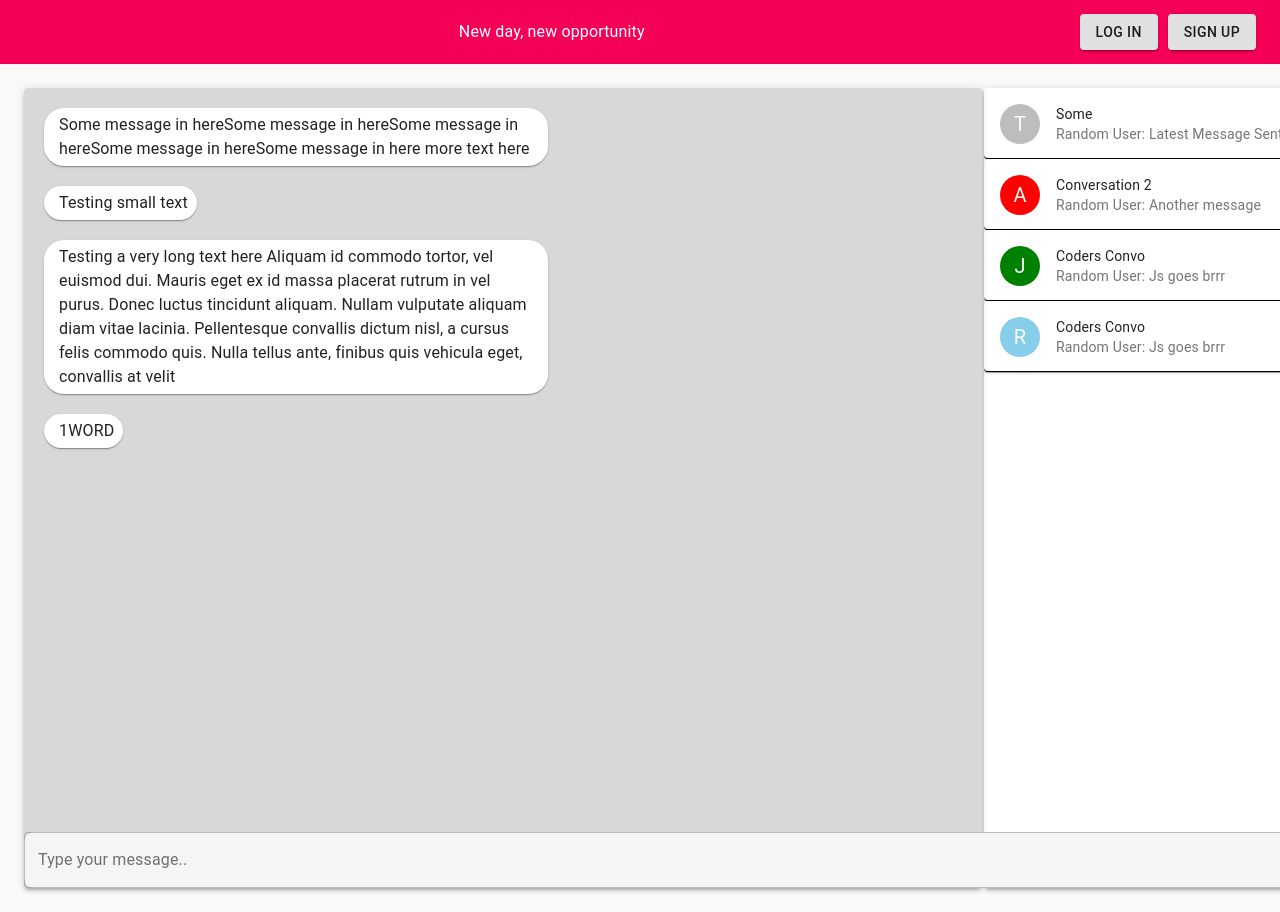
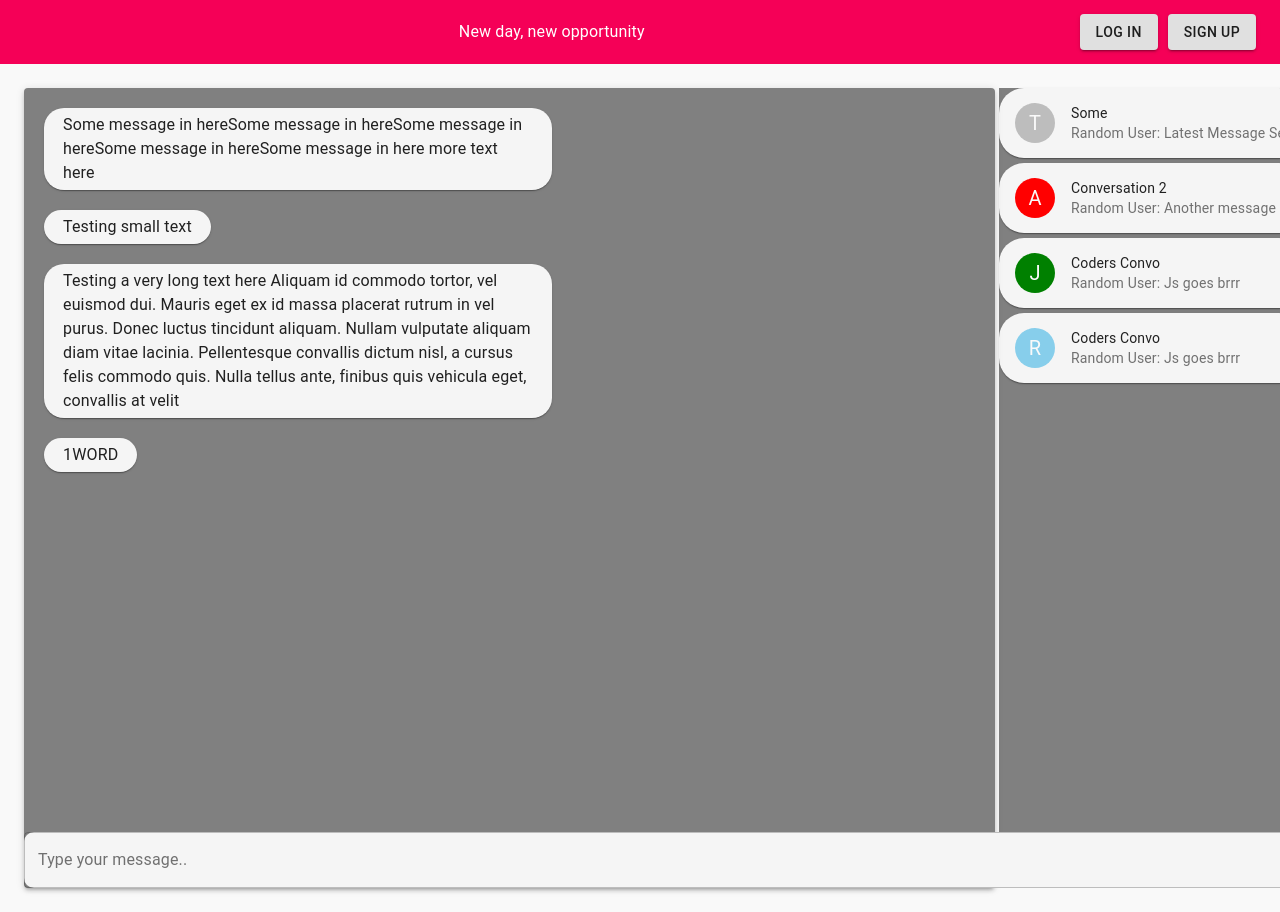
Before and after one commit to v3rti/capp-pfe, a React (Create React App) app: page /conversations in a window 1280 px wide. Shown: the top 912 px of the page. Built offline with nearby package versions, Linux system fonts and the light colour scheme; the HTML template or start-up script is replaced by a standard one.

Commit message:
sedits into convos cards inside the chat, added a scrollbar for the messages

```diff
--- a/src/Components/MoreConvos/Convo UI/RightSideBar.js
+++ b/src/Components/MoreConvos/Convo UI/RightSideBar.js
@@ -28,7 +28,7 @@ function LeftSideBar(){
               </Avatar>
             }
             title={<Typography variant="body2">Conversation 2</Typography>}
-            subheader={<Typography variant="body2" color="textSecondary" noWrap>Random User: Another message </Typography>}
+            subheader={<Typography className={classes.lastMsg}variant="body2" color="textSecondary" noWrap>Random User: Another message </Typography>}
             />
         </Card>
         <Card className={classes.convoCard}>
--- a/src/Components/MoreConvos/Convo UI/Styles.js
+++ b/src/Components/MoreConvos/Convo UI/Styles.js
@@ -11,19 +11,29 @@ const useStyles = makeStyles({
     position: "relative",
     width: 1300,
     height: 800,
-    backgroundColor: "#D8D8D8",
+    backgroundColor: "grey",
 
   },
+  allMessages: {
+    overflowY: "scroll",
+    height: "750px"
+  },
   paperSecond: {
-    marginLeft: "2px",
+    marginLeft: "4px",
     width: 320,
     height: 800,
-    // backgroundColor: "#D0D0D0"
+    backgroundColor: "grey",
+    display: "flex",
+    justifyContent: "center"
   },
   convoCard: {
     height: 70,
-    width: 320,
-    borderBottom: "0.5px black solid"
+    width: 305,
+    borderRadius: "25px",
+    cursor: "pointer",
+    marginBottom: "5px",
+    backgroundColor: "#F5F5F5",
+    display: "flex",
   },
   avatarColor: {
     backgroundColor: "red"
@@ -45,13 +55,15 @@ const useStyles = makeStyles({
 
   msgPaper: {
     paddingRight: "4px",
+    paddingLeft: "4px",
     marginTop: "20px",
     marginLeft: "20px",
     height: "auto",
     maxWidth: "500px",
     width: "auto",
     borderRadius: "20px",
-    marginBottom: "20px"
+    marginBottom: "20px",
+    backgroundColor: "#F5F5F5"
   },
   typingMsgPaper: {
     paddingRight: "4px",
@@ -65,7 +77,8 @@ const useStyles = makeStyles({
   },
   textParagraph: {
     padding: "5px",
-    marginLeft: "10px"
+    marginLeft: "10px",
+    marginRight: "10px"
   },
 
   anotherWrapper:{
--- a/src/Components/MoreConvos/UserConvos.js
+++ b/src/Components/MoreConvos/UserConvos.js
@@ -24,8 +24,6 @@ function UserConvo(){
     }
   },[msg])
 
-
-
   const handleInputSend = (e) => {
     if(e.key === 'Enter'){
       if(msg.replace(/\s/g, '') !== ""){
@@ -42,7 +40,7 @@ function UserConvo(){
   return(
     <div className={classes.papersWrapper}>
       <Paper id="convoForm" className={classes.paperEx} elevation={3}>
-
+      <div className={classes.allMessages}>
         <div className={classes.msgWrapper}>
           <Paper className={classes.msgPaper}>
             <Typography variant="body1" className={classes.textParagraph}>Some message in hereSome message in hereSome message in hereSome message in hereSome message in here more text here </Typography>
@@ -63,9 +61,10 @@ function UserConvo(){
             <Typography variant="body1" className={classes.textParagraph}>1WORD</Typography>
         </Paper>
         </div>
+        {/* Messages sent by user displaying from here */}
         {userMsg !== undefined ? userMsg.map(umsg => {
           return <div className={classes.msgWrapper}>
-          <Paper className={classes.typingMsgPaper}>
+          <Paper className={classes.msgPaper}>
             <Typography variant="body1" className={classes.textParagraph}>
               {umsg.message}
             </Typography>
@@ -75,13 +74,13 @@ function UserConvo(){
 
         {formMsg}
 
-        <TextField onKeyDown={handleInputSend} value={msg} onChange={handleInputChange} className={classes.actualTextField} fullWidth label="Type your message.." variant="outlined" />
-
+        <TextField onKeyDown={handleInputSend} value={msg} onChange={handleInputChange} className={classes.actualTextField} fullWidth label="Type your message.." variant="outlined" color="secondary" />
+      </div>
       </Paper>
 
-      <Paper className={classes.paperSecond} elevation={3}>
+      <div className={classes.paperSecond} >
         <RightSideBar />
-      </Paper>
+      </div>
 
     </div>
   )
```
